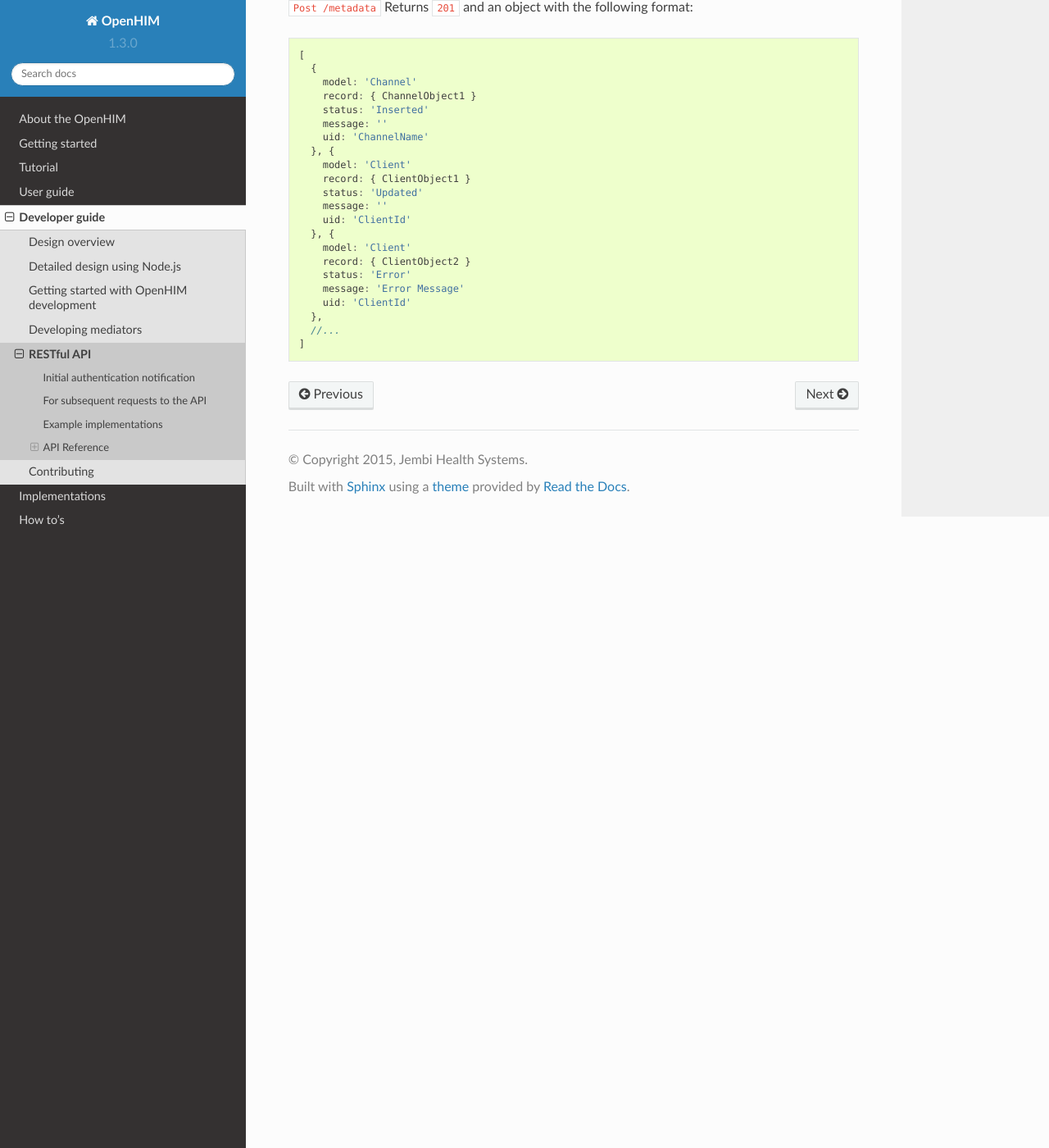
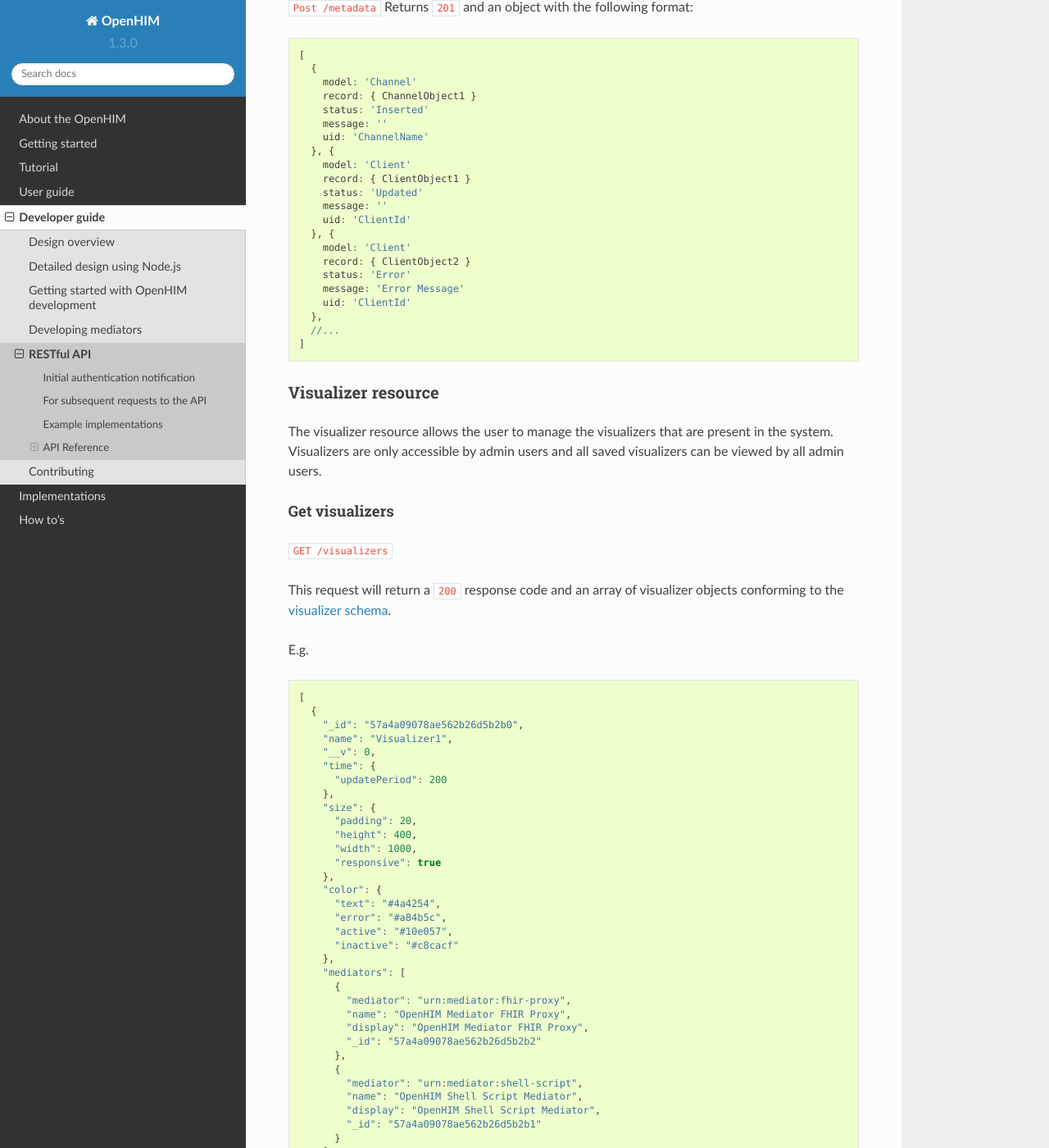
Before and after one commit to jembi/openhim-core-js, a Sphinx documentation site: the page built from docs/dev-guide/api-ref.md, in a window 1280 px wide and 1400 px high, scrolled down 21282 px. Shown: the whole window at 82% size. Built offline with Sphinx 7.4.7 and the Read the Docs theme 2.0.0, drawn with Linux system fonts in a browser that asks for light colours; some of the changed text lies outside the part shown.

````diff
--- a/docs/dev-guide/api-ref.md
+++ b/docs/dev-guide/api-ref.md
@@ -872,3 +872,85 @@ The import checks for conflicts in the database and either updates or inserts ba
   //...
 ]
 ```
+
+### Visualizer resource
+
+The visualizer resource allows the user to manage the visualizers that are present in the system. Visualizers are only accessible by admin users and all saved visualizers can be viewed by all admin users.
+
+#### Get visualizers
+
+`GET /visualizers`
+
+This request will return a `200` response code and an array of visualizer objects conforming to the [visualizer schema](https://github.com/jembi/openhim-core-js/blob/master/src/model/visualizer.coffee).
+
+E.g.
+
+```js
+[
+  {
+    "_id": "57a4a09078ae562b26d5b2b0",
+    "name": "Visualizer1",
+    "__v": 0,
+    "time": {
+      "updatePeriod": 200
+    },
+    "size": {
+      "padding": 20,
+      "height": 400,
+      "width": 1000,
+      "responsive": true
+    },
+    "color": {
+      "text": "#4a4254",
+      "error": "#a84b5c",
+      "active": "#10e057",
+      "inactive": "#c8cacf"
+    },
+    "mediators": [
+      {
+        "mediator": "urn:mediator:fhir-proxy",
+        "name": "OpenHIM Mediator FHIR Proxy",
+        "display": "OpenHIM Mediator FHIR Proxy",
+        "_id": "57a4a09078ae562b26d5b2b2"
+      },
+      {
+        "mediator": "urn:mediator:shell-script",
+        "name": "OpenHIM Shell Script Mediator",
+        "display": "OpenHIM Shell Script Mediator",
+        "_id": "57a4a09078ae562b26d5b2b1"
+      }
+    ],
+    "channels": [
+      {
+        "eventType": "channel",
+        "eventName": "FHIR Proxy",
+        "display": "FHIR Proxy",
+        "_id": "57a4a09078ae562b26d5b2b4"
+      },
+      {
+        "eventType": "channel",
+        "eventName": "Echo",
+        "display": "Echo",
+        "_id": "57a4a09078ae562b26d5b2b3"
+      }
+    ],
+    "components": [
+      {
+        "eventType": "primary",
+        "eventName": "OpenHIM Mediator FHIR Proxy Route",
+        "display": "FHIR Server",
+        "_id": "57a4a09078ae562b26d5b2b6"
+      },
+      {
+        "eventType": "primary",
+        "eventName": "echo",
+        "display": "Echo",
+        "_id": "57a4a09078ae562b26d5b2b5"
+      }
+    ]
+  },
+  {
+    ...
+  }
+]
+```
````
Also changed, not shown: 1 other file.
